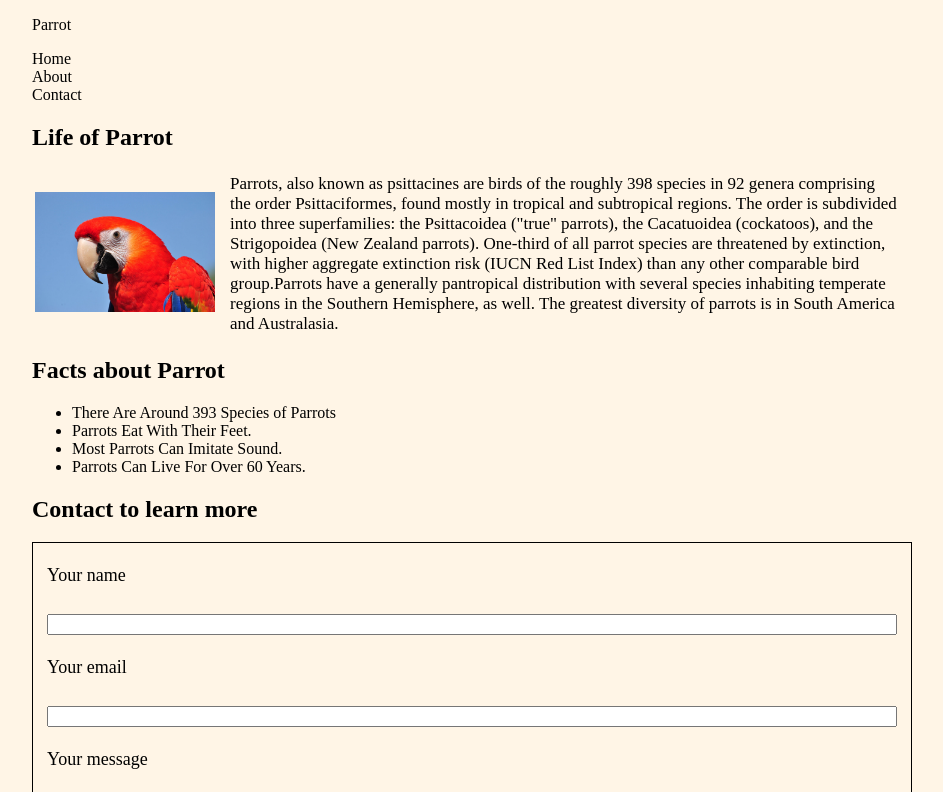
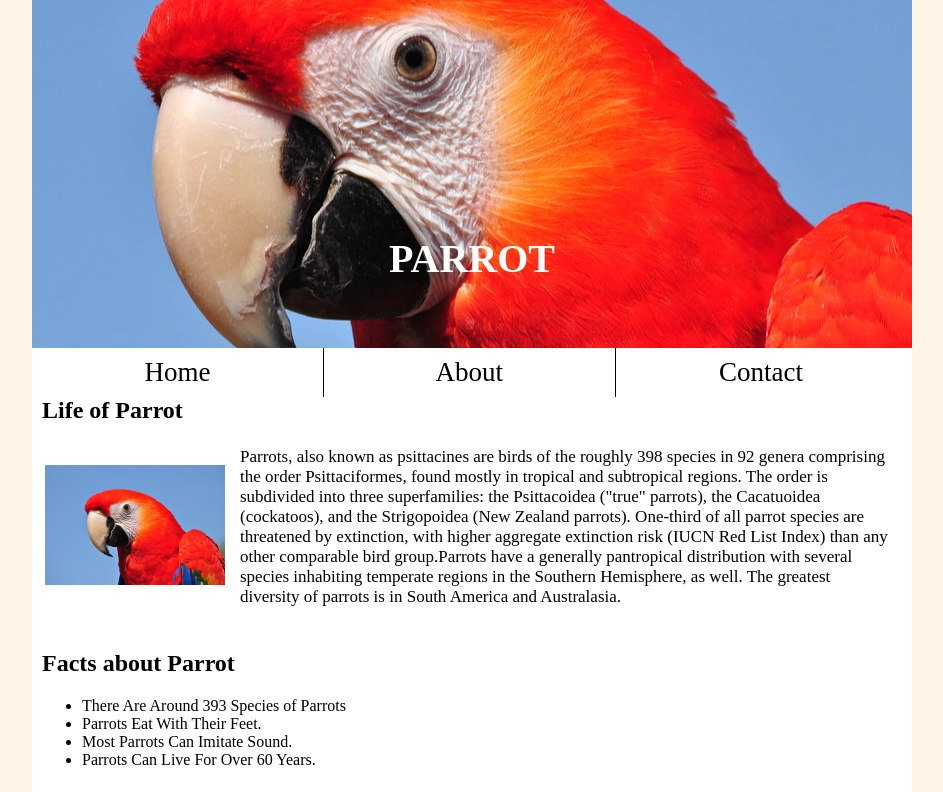
Before and after one commit to MUSKAN0690/mid-term, a plain HTML site: page index.html in a window 1280 px wide. Shown: the top 792 px of the page, without its empty margins (168-1111 px from the left). Drawn offline with Linux system fonts and the light colour scheme.

Commit message:
Update style-mid.css

```diff
--- a/style-mid.css
+++ b/style-mid.css
@@ -7,13 +7,13 @@ body {
     margin: 0px;
 }
 /* first photo */
-.photo {
+.Parrotphoto {
+    background-size: cover;
     background: url(photos/original.jpg);
-    background-size: cover;
     background-position: center;
 }
-/* photo text */
-.photo p {
+/* text above photo*/
+#Parrottitle {
     font-size: 40px;
     margin: 0px;
     text-align: center;
@@ -23,25 +23,44 @@ body {
     color: white;
 }
 /* content */
-table img {
+img {
     width: 180px;
 }
-table p {
+.parrot-text {
     margin: 0px 11px;
     font-size: 17px;
 }
+/* layout */
+#form-contact-info {
+    padding: 10px;
+}
+ #facts-about-parrot{
+    padding: 10px;
+}
+div#detail-about-parrot
+{
+    padding: 10px;
+}
 /* links  */
-.navigation-list {
-    display: flex;
-    justify-content: space-around;
-}
-.list-nav {
+.mylink {
     font-size: 27px;
     width: 100%;
     text-align: center;
     padding: 9px;
 }
-.list-nav.active {
+.link1{
+    float: left;
+    width: 31%;
+}
+.link2{
+    float: left;
+    width: 31%;
+}
+.link3{
+    float: left;
+    width: 31%;
+}
+.active {
     border-left: 1px solid black;
     border-right: 1px solid black;
 }
@@ -50,41 +69,25 @@ form {
     border: 1px solid;
     padding: 18px 14px;
     border-color: black;
-    display: flex;
     flex-direction: column;
 }
-.full-width {
-    width: 100%;
-    margin-top: 12px;
-    margin-bottom: 17px;
+.expand {
+    width: 99%;
+    margin: 10px 0px;
 }
 .formtext {
     font-size: 18px;
     margin-top: 4px;
     margin-bottom: 10px;
 }
-.radio {
-    font-size: 18px;
-}
-#submit {
-    border: 1px solid black;
-    width: 90px;
-    font-size: 14px;
-    padding: 10px 0px;
-    margin-top: 20px;
-    background: transparent;
-}
 input#btn {
     width: 77px;
     margin-top: 12px;
 }
-div#box {
+#main-body {
     background: white;
 }
-/* layout */
-div#detail, #cat-facts, #form-contact {
-    padding: 10px;
-}
+
 /* footer */
 footer {
     padding: 10px;
```
